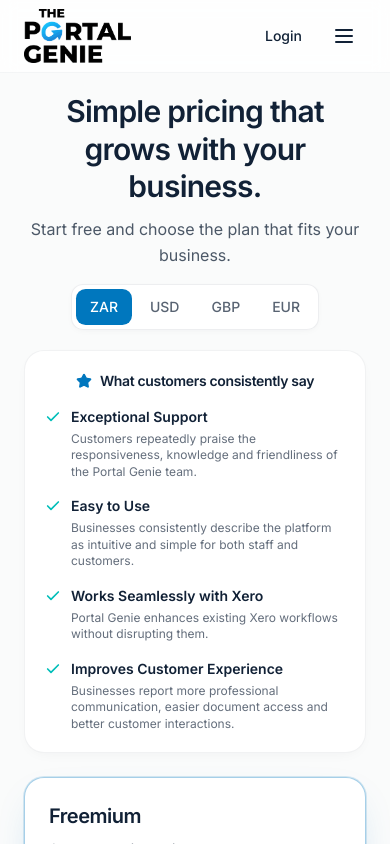
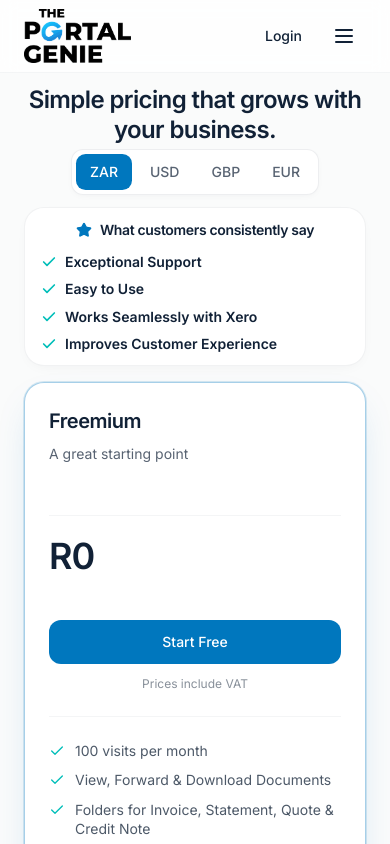
Before and after one commit to ThePortalGenie/portal-genie-site, a Next.js app: page /pricing in a window 390 px wide. Shown: the top 844 px of the page. Built offline with nearby package versions, Linux system fonts and the light colour scheme.

Commit message:
Chnge See Platform To Start Free

```diff
--- a/components/pricing/PricingHero.tsx
+++ b/components/pricing/PricingHero.tsx
@@ -6,14 +6,14 @@
   const { hero } = pricingPage;
 
   return (
-    <section className="relative overflow-hidden bg-background pt-5 pb-3 md:pt-6 md:pb-4 lg:pt-8 lg:pb-4">
+    <section className="relative overflow-hidden bg-background pt-3 pb-1 md:pt-6 md:pb-4 lg:pt-8 lg:pb-4">
       <GenieFlow variant="soft" className="opacity-60" />
       <Container className="relative z-10">
         <div className="mx-auto max-w-2xl text-center lg:mx-0 lg:max-w-3xl lg:text-left">
-          <h1 className="text-3xl font-semibold leading-tight tracking-tight text-portal-navy sm:text-4xl lg:text-[2.5rem]">
+          <h1 className="text-2xl font-semibold leading-tight tracking-tight text-portal-navy sm:text-3xl md:text-4xl lg:text-[2.5rem]">
             {hero.headline}
           </h1>
-          <p className="mt-2.5 text-base leading-relaxed text-portal-navy/75 sm:text-lg">
+          <p className="mt-2.5 hidden text-base leading-relaxed text-portal-navy/75 md:block sm:text-lg">
             {hero.description}
           </p>
         </div>
--- a/components/pricing/PricingPlans.tsx
+++ b/components/pricing/PricingPlans.tsx
@@ -18,17 +18,17 @@
 
   return (
     <section
-      className="bg-background pb-14 pt-1 md:pb-16 md:pt-2 lg:pb-20 lg:pt-2"
+      className="bg-background pb-14 pt-0 md:pb-16 md:pt-2 lg:pb-20 lg:pt-2"
       aria-label="Pricing plans"
     >
       <Container>
         <CurrencySelector value={currency} onChange={setCurrency} />
 
-        <div className="mt-5 md:mt-6">
+        <div className="mt-3 md:mt-6">
           <PricingTrustBar />
         </div>
 
-        <div className="mt-6 grid gap-5 md:mt-7 md:grid-cols-2 md:gap-6 xl:grid-cols-3 xl:gap-6">
+        <div className="mt-4 grid gap-5 md:mt-7 md:grid-cols-2 md:gap-6 xl:grid-cols-3 xl:gap-6">
           {pricingPlans.map((plan) => (
             <PricingCard key={plan.id} plan={plan} currency={currency} />
           ))}
--- a/components/pricing/PricingTrustBar.tsx
+++ b/components/pricing/PricingTrustBar.tsx
@@ -6,7 +6,7 @@
 
   return (
     <aside
-      className="rounded-card border border-muted/20 bg-surface px-5 py-5 shadow-[0_4px_16px_-8px_rgba(17,33,54,0.08)] md:px-6 md:py-5 lg:py-5"
+      className="rounded-card border border-muted/20 bg-surface px-4 py-3 shadow-[0_4px_16px_-8px_rgba(17,33,54,0.08)] md:px-6 md:py-5 lg:py-5"
       aria-labelledby="pricing-trust-heading"
     >
       <h2
@@ -20,19 +20,19 @@
         {commonThemes.headline}
       </h2>
 
-      <ul className="mt-4 grid gap-4 sm:grid-cols-2 xl:grid-cols-4 xl:gap-5">
+      <ul className="mt-3 grid gap-2 sm:grid-cols-2 md:mt-4 md:gap-4 xl:grid-cols-4 xl:gap-5">
         {commonThemes.items.map((item) => (
-          <li key={item.title} className="flex items-start gap-2.5">
+          <li key={item.title} className="flex items-start gap-2">
             <Check
               className="mt-0.5 size-4 shrink-0 text-portal-teal"
               strokeWidth={2.5}
               aria-hidden="true"
             />
             <div className="min-w-0">
-              <p className="text-sm font-semibold text-portal-navy">
+              <p className="text-sm font-semibold leading-snug text-portal-navy">
                 {item.title}
               </p>
-              <p className="mt-1 text-xs leading-snug text-portal-navy/65 sm:text-[13px] sm:leading-snug">
+              <p className="mt-1 hidden text-xs leading-snug text-portal-navy/65 md:block sm:text-[13px] sm:leading-snug">
                 {item.description}
               </p>
             </div>
--- a/content/buttons.ts
+++ b/content/buttons.ts
@@ -1,7 +1,6 @@
 export const buttons = {
   bookDemo: "Book a Demo",
   login: "Login",
-  seePlatform: "See the Platform",
   learnMore: "Learn More",
   contactSales: "Contact Sales",
   startFree: "Start Free",
--- a/content/homepage.ts
+++ b/content/homepage.ts
@@ -49,8 +49,8 @@
       href: links.bookDemo,
     },
     secondaryCta: {
-      label: buttons.seePlatform,
-      href: links.platform,
+      label: buttons.startFree,
+      href: links.startFree,
     },
     illustration: {
       src: "/images/product/marketing/hero-connected-experience.png",
```
